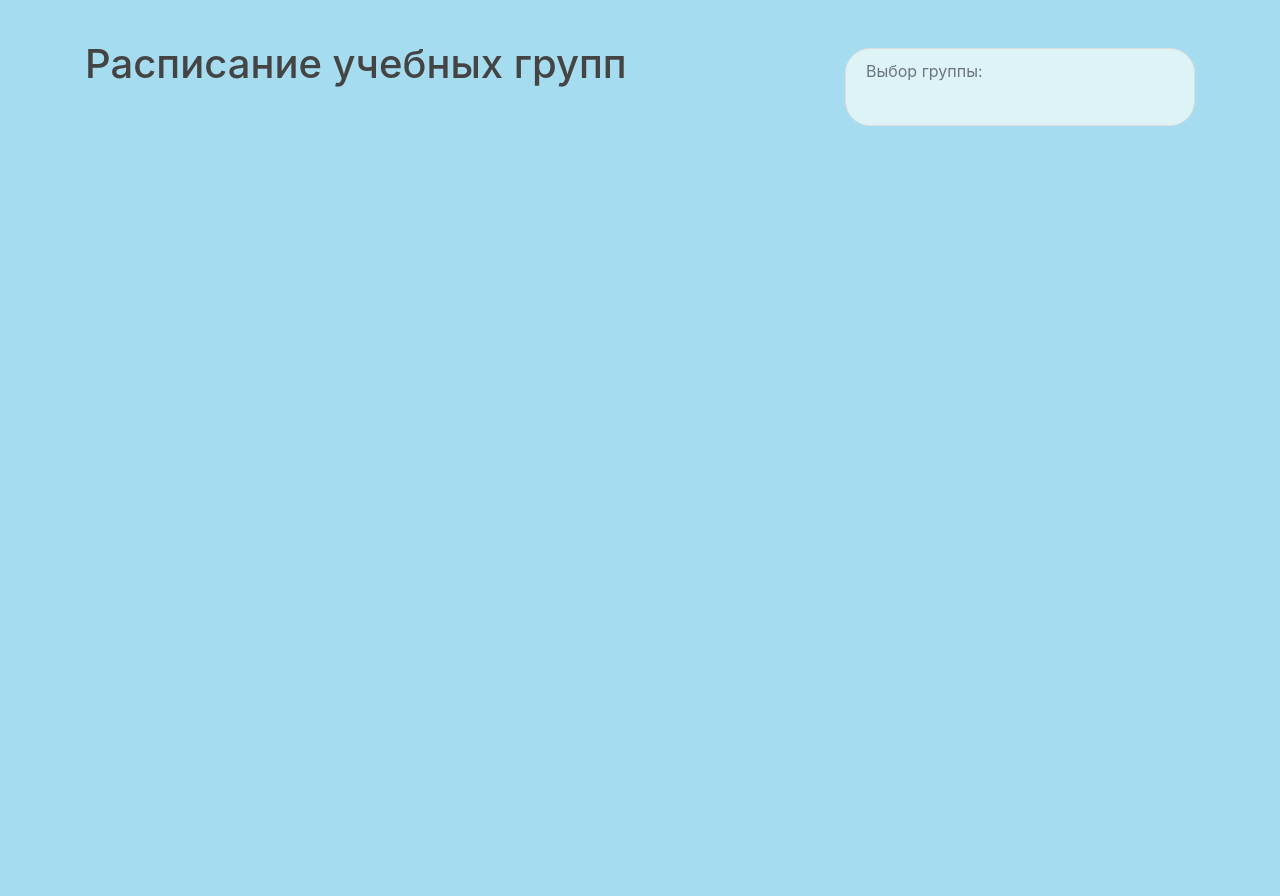
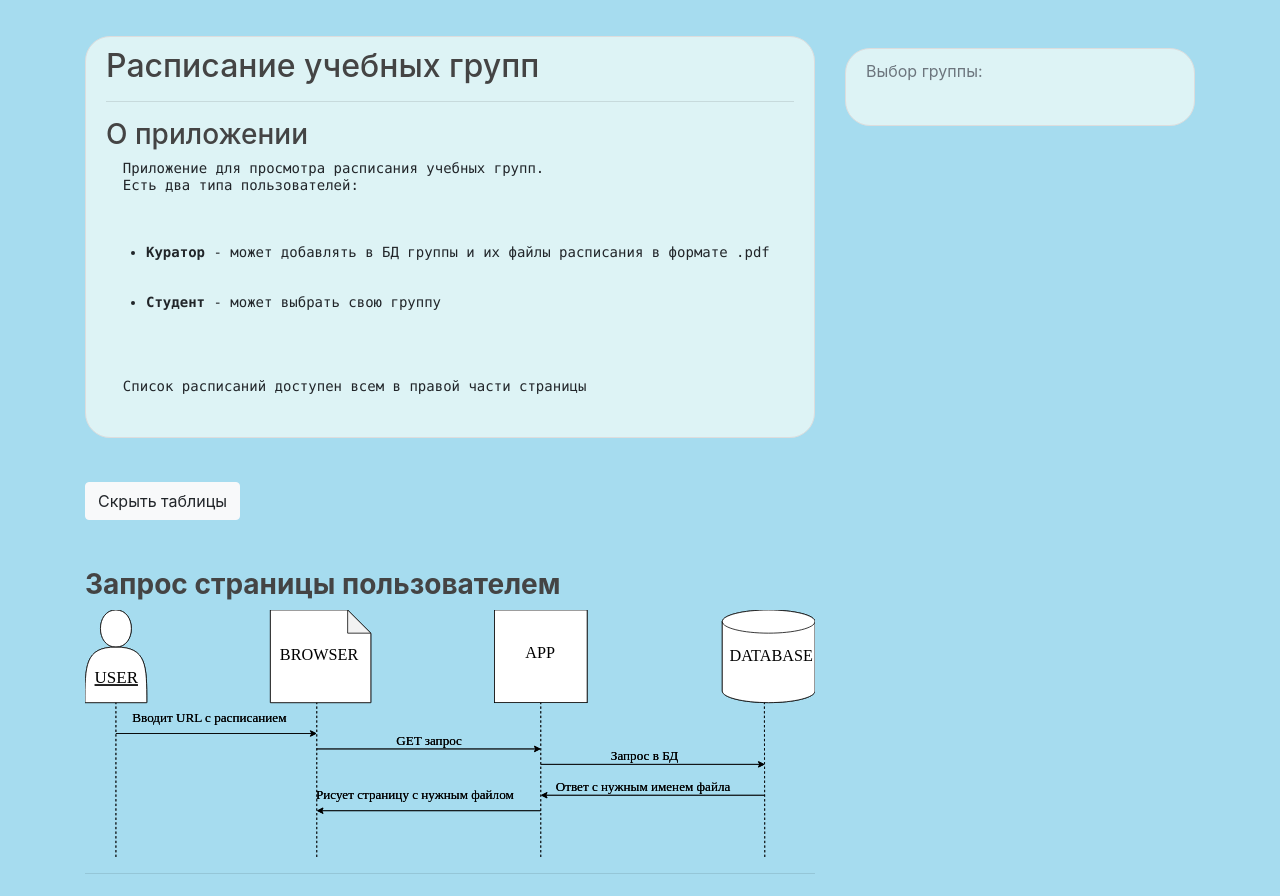
Before and after one commit to Anastaia/scheduler3000, a Flask app: page / in a window 1280 px wide. Shown: the part 56-952 px from the top of the page. Before the commit the page ends 182 px from the top, so only its background shows below. Run offline with Flask 2, Linux system fonts and the light colour scheme; data that the repository does not hold is empty; some libraries are stand-ins or nearby versions.

Commit message:
added diagrams and stuff

```diff
--- a/Scheduler3K/routes.py
+++ b/Scheduler3K/routes.py
@@ -4,9 +4,9 @@ from flask_login import login_user, current_user, logout_user, login_required
 from werkzeug.utils import secure_filename
 from Scheduler3K import app, bcrypt, db
 from Scheduler3K.models import User, Group
-from Scheduler3K.forms import RegistrationForm, LoginForm, GroupForm, GroupChangeForm, group_list
+from Scheduler3K.forms import RegistrationForm, LoginForm, GroupForm, GroupChangeForm
 
-show_diagrams = False
+show_diagrams = True
 ALLOWED_EXTENSIONS = set(['pdf'])
 
 
--- a/Scheduler3K/templates/home.html
+++ b/Scheduler3K/templates/home.html
@@ -1,9 +1,23 @@
 {% extends "layout.html" %}
 
 {% block content %}
-<h1>Расписание учебных групп</h1>
+
+<div class="content-section form-text">
+  <h2>Расписание учебных групп</h2>
+  <hr>
+  <h3>О приложении</h3>
+  <pre>
+  Приложение для просмотра расписания учебных групп.
+  Есть два типа пользователей:
+  <ul>
+    <li><strong>Куратор</strong> - может добавлять в БД группы и их файлы расписания в формате .pdf</li>
+    <li><strong>Студент</strong> - может выбрать свою группу</li>
+  </ul>
+  Список расписаний доступен всем в правой части страницы
+  </pre>
+</div>
   {% if show_diagrams %}
-  <p> <button onclick="toggle_display()" class="btn btn-light mt-4 mb-4" id="show-diagrams">Скрыть таблицы</button> </p>
+    <p> <button onclick="toggle_display()" class="btn btn-light mt-4 mb-4" id="show-diagrams" >Скрыть таблицы</button> </p>
 
     <div class="diagrams">
       <p class="mt-4"> <h3><strong>Запрос страницы пользователем</strong></h3> <img src="{{ url_for('static', filename='img/diagrams/diagram1.svg') }}" class="img-fluid" alt="Responsive image"> </p>
@@ -11,6 +25,8 @@
       <p class="mt-4"> <h3><strong>Структура БД</strong></h3> <img src="{{ url_for('static', filename='img/diagrams/diagram2.svg') }}" class="img-fluid" alt="Responsive image"> </p>
       <hr>
       <p class="mt-4"> <h3><strong>Диаграмма размещения</strong></h3> <img src="{{ url_for('static', filename='img/diagrams/diagram3.svg') }}" class="img-fluid" alt="Responsive image"> </p>
+      <hr>
+      <p class="mt-4"> <h3><strong>Работа пакета Scheduler3K</strong></h3> <img src="{{ url_for('static', filename='img/diagrams/diagram4.svg') }}" class="img-fluid" alt="Responsive image"> </p>
     </div>
     <script type="text/javascript">
       function toggle_display(){
```
Also changed, not shown: README.md, Scheduler3K/diagrams_png/Artboard 2.png (deleted), Scheduler3K/diagrams_png/diagrams_all.png (deleted), Scheduler3K/static/img/diagrams/diagram2.svg, Scheduler3K/static/img/diagrams/diagram3.svg, Scheduler3K/static/img/diagrams/diagram4.svg (added), diagrams/Artboard 1.png (renamed from Scheduler3K/diagrams_png/Artboard 1.png), diagrams/Artboard 2.png (added), diagrams/Artboard 3.png (renamed from Scheduler3K/diagrams_png/Artboard 3.png), diagrams/artboard.png (added). Lines whose indentation alone changed are shown as unchanged.
